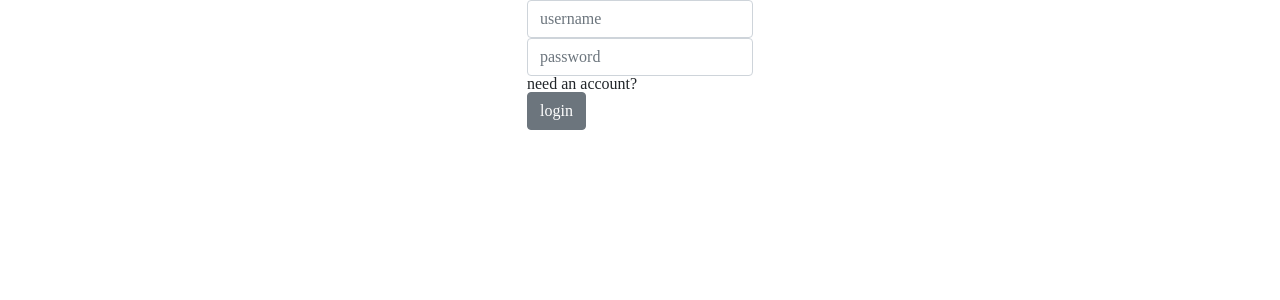
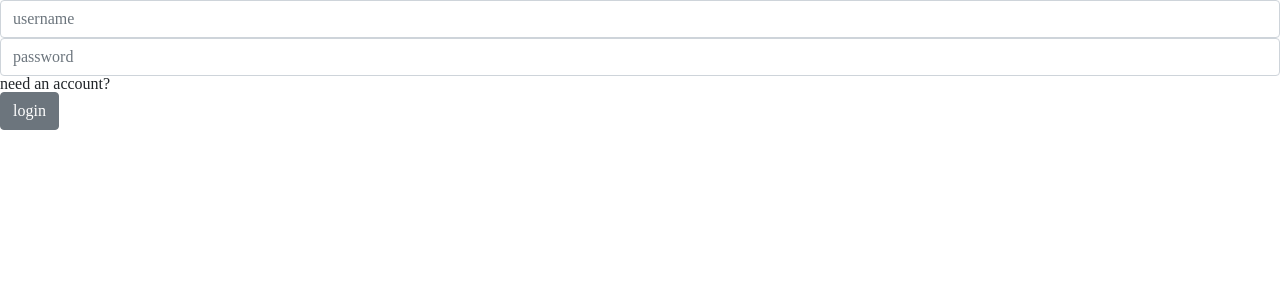
Before and after one commit to tabless-thursday-4-15-2019/Front-End-Brandon-Desselle, a React (Create React App) app in the folder stash.it/: page / in a window 1280 px wide. Shown: the top 300 px of the page. Built offline with nearby package versions, Linux system fonts and the light colour scheme.

Commit message:
Update App.css

```diff
--- a/stash.it/src/App.css
+++ b/stash.it/src/App.css
@@ -29,7 +29,7 @@
 	src: url('https://fonts.googleapis.com/css?family=Raleway:400,500,700');
 }
 
-.App {
+/* .App {
 	width: 100%;
 	display: flex;
 	justify-content: center;
@@ -37,7 +37,7 @@
 	font-family: var(--head);
 }
 
-/* i {
+i {
 	cursor: pointer;
 }
 
@@ -262,4 +262,5 @@ footer {
 	margin-top: 80px;
 	background-color: white;
 	padding-top: 50px;
-} */
+}
+ */
```
